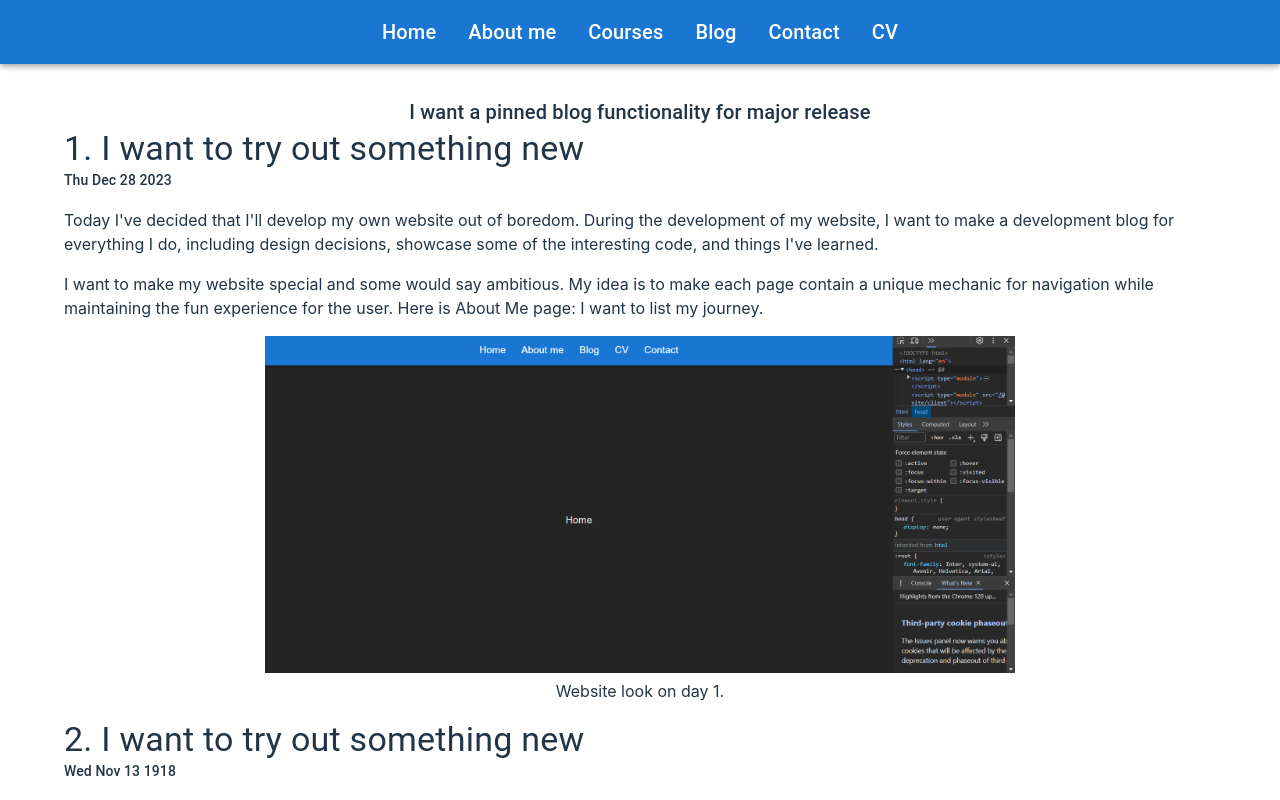
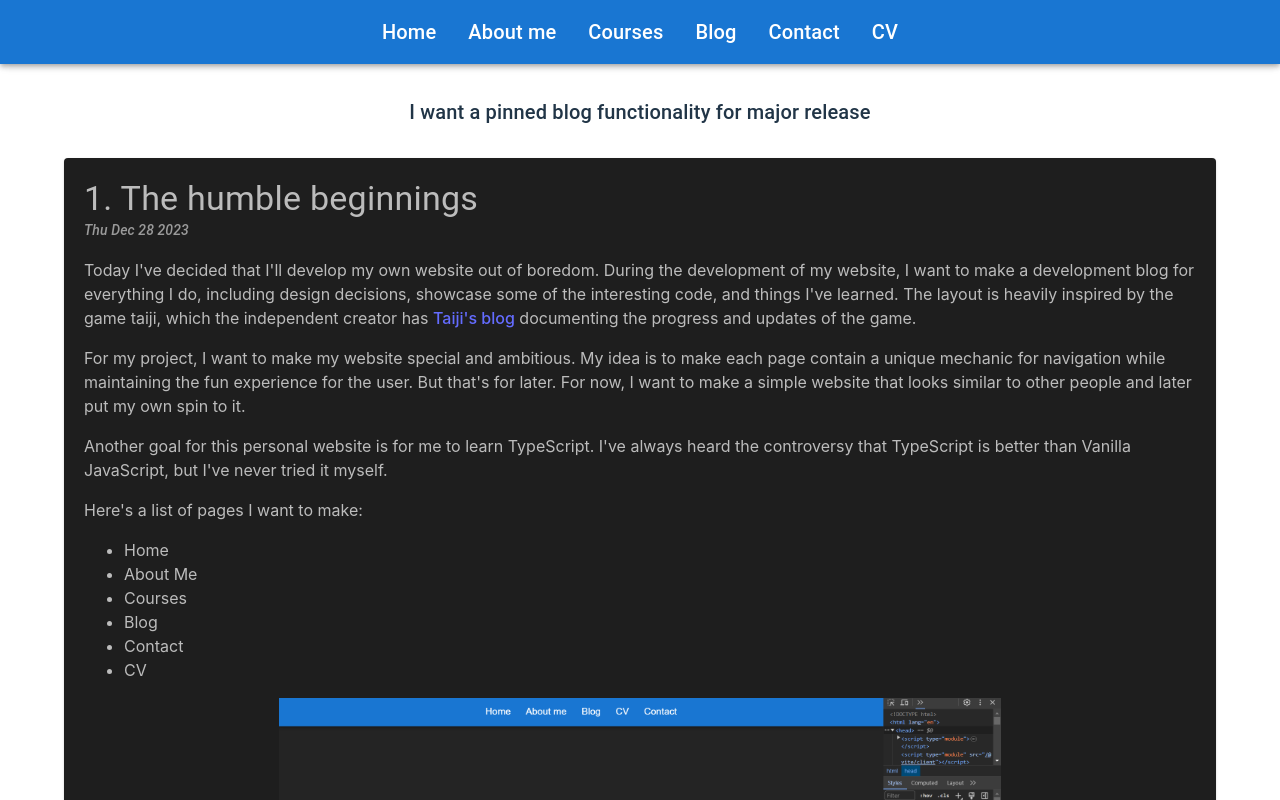
Before and after one commit to naxy-dong/personal-website, a React (Vite) app: page /Blog in a window 1280 px wide. Shown: the top 800 px of the page. Built offline with nearby package versions, Linux system fonts and the light colour scheme.

Commit message:
polished the blog style more

```diff
--- a/src/Components/BlogItem.tsx
+++ b/src/Components/BlogItem.tsx
@@ -1,4 +1,20 @@
-import { Box, Container, Typography } from "@mui/material";
+import {
+  Paper,
+  ThemeProvider,
+  Typography,
+  createTheme,
+  styled,
+} from "@mui/material";
+
+const Item = styled(Paper)(({ theme }) => ({
+  textAlign: "left",
+  padding: "20px",
+  margin: "30px 0px",
+  color: theme.palette.text.secondary,
+  //   ...theme.typography.body2,
+}));
+
+const darkTheme = createTheme({ palette: { mode: "dark" } });
 
 function BlogItem({
   index,
@@ -12,11 +28,19 @@ function BlogItem({
   content: () => JSX.Element;
 }) {
   return (
-    <Box textAlign="left">
-      <Typography variant="h4">{index + ". " + title}</Typography>
-      <Typography variant="subtitle2">{date.toDateString()}</Typography>
-      <div>{content()}</div>
-    </Box>
+    <ThemeProvider theme={darkTheme}>
+      <Item elevation={1}>
+        <Typography variant="h4">{index + ". " + title}</Typography>
+        <Typography
+          variant="subtitle2"
+          style={{ color: "#9a9a9a", fontStyle: "italic" }}
+        >
+          {date.toDateString()}
+        </Typography>
+        <div>{content()}</div>
+        <hr style={{ borderColor: "dimgray" }} />
+      </Item>
+    </ThemeProvider>
   );
 }
 
--- a/src/Components/BlogList.tsx
+++ b/src/Components/BlogList.tsx
@@ -1,4 +1,3 @@
-import React from "react";
 import blogData from "../data/blog";
 import BlogItem from "./BlogItem";
 import { Container } from "@mui/material";
--- a/src/Components/Navbar.tsx
+++ b/src/Components/Navbar.tsx
@@ -1,7 +1,5 @@
 import styled from "@emotion/styled";
-import { Search } from "@mui/icons-material";
 import AppBar from "@mui/material/AppBar";
-import IconButton from "@mui/material/IconButton";
 import Toolbar from "@mui/material/Toolbar";
 import Typography from "@mui/material/Typography";
 import React from "react";
@@ -27,7 +25,7 @@ const navContainerStyles = {
   display: "flex",
   alignItems: "center",
   justifyContent: "center",
-  // gap: '3rem',
+  // gap: '1rem',
 };
 
 function Navbar() {
@@ -36,14 +34,7 @@ function Navbar() {
       <AppBar position="fixed">
         <Toolbar style={navContainerStyles}>
           <StyledLink to="/">
-            <Typography
-              variant="h6"
-              // noWrap
-              // component="div"
-              // sx={{ flexGrow: 1, display: { xs: "none", sm: "block" } }}
-            >
-              Home
-            </Typography>
+            <Typography variant="h6">Home</Typography>
           </StyledLink>
 
           <StyledLink to="/AboutMe">
@@ -65,24 +56,6 @@ function Navbar() {
           <StyledLink target="_blank" to="https://google.com">
             <Typography variant="h6">CV</Typography>
           </StyledLink>
-
-          {/* <IconButton
-            size="large"
-            edge="start"
-            color="inherit"
-            aria-label="open drawer"
-            sx={{ mr: 2 }}
-          >
-          </IconButton> */}
-          {/* <Search>
-            <SearchIconWrapper>
-              <SearchIcon />
-            </SearchIconWrapper>
-            <StyledInputBase
-              placeholder="Search…"
-              inputProps={{ 'aria-label': 'search' }}
-            />
-          </Search> */}
         </Toolbar>
       </AppBar>
       <Toolbar />
--- a/src/data/blog.tsx
+++ b/src/data/blog.tsx
@@ -8,18 +8,26 @@ import {
 const assetPath = "src/assets/";
 const blogData = [
   {
-    title: "I want to try out something new",
+    title: "The humble beginnings",
     date: new Date(2023, 11, 28),
     content: () => {
+      const taijiBlogLink = makeLink(
+        "Taiji's blog",
+        "https://taiji-game.com/blog/"
+      );
       const htmlContent = `
         ${makeParagraph(`Today I've decided that I'll develop my own website out of boredom.
         During the development of my website, I want to make a development
         blog for everything I do, including design decisions, showcase some
-        of the interesting code, and things I've learned.`)}
-        ${makeParagraph(`I want to make my website special and some would say ambitious. My
+        of the interesting code, and things I've learned. The layout is heavily inspired by the game taiji, which the independent creator has ${taijiBlogLink} documenting the progress and updates of the game.`)}
+        ${makeParagraph(`For my project, I want to make my website special and ambitious. My
         idea is to make each page contain a unique mechanic for navigation
-        while maintaining the fun experience for the user. Here is About Me
-        page: I want to list my journey.`)}
+        while maintaining the fun experience for the user. But that's for later. For now, I want to make a simple website that looks similar to other people and later put my own spin to it.`)}
+        ${makeParagraph(`Another goal for this personal website is for me to learn TypeScript. I've always heard the controversy that TypeScript is better than Vanilla JavaScript, but I've never tried it myself.`)}
+        ${makeList(
+          ["Home", "About Me", "Courses", "Blog", "Contact", "CV"],
+          "Here's a list of pages I want to make:"
+        )}
           ${makeImage(
             assetPath + "day1.png",
             "Website look on day 1.",
--- a/src/utils/blogutil.ts
+++ b/src/utils/blogutil.ts
@@ -7,18 +7,21 @@ function makeParagraph(text: string) {
   return `<p>${text}</p>`;
 }
 
-function makeList(items: any[]) {
-  return `<ul>${items.map((item) => `<li>${item}</li>`).join("")}</ul>`;
+function makeList(items: any[], title?: string) {
+  return `
+    ${title ? `<span>${title}</span>` : ""}
+    <ul>${items.map((item) => `<li>${item}</li>`).join("")}</ul>
+  `;
 }
 
 function makeLink(text: string, url: string) {
-  return `<a href="${url}">${text}</a>`;
+  return `<a target="_blank" href="${url}">${text}</a>`;
 }
 
 function makeImage(url: string, alt: string, caption?: string) {
   return `<figure style="text-align: center;">
             <img src="${url}" alt="${alt}" style="max-width: 70%;">
-            <figcaption>${caption}</figcaption>
+            ${caption ? `<figcaption>${caption}</figcaption>` : ""}
         </figure>`;
 }
 
```
Also changed, not shown: src/unused.md (added, +33 -0 lines).
